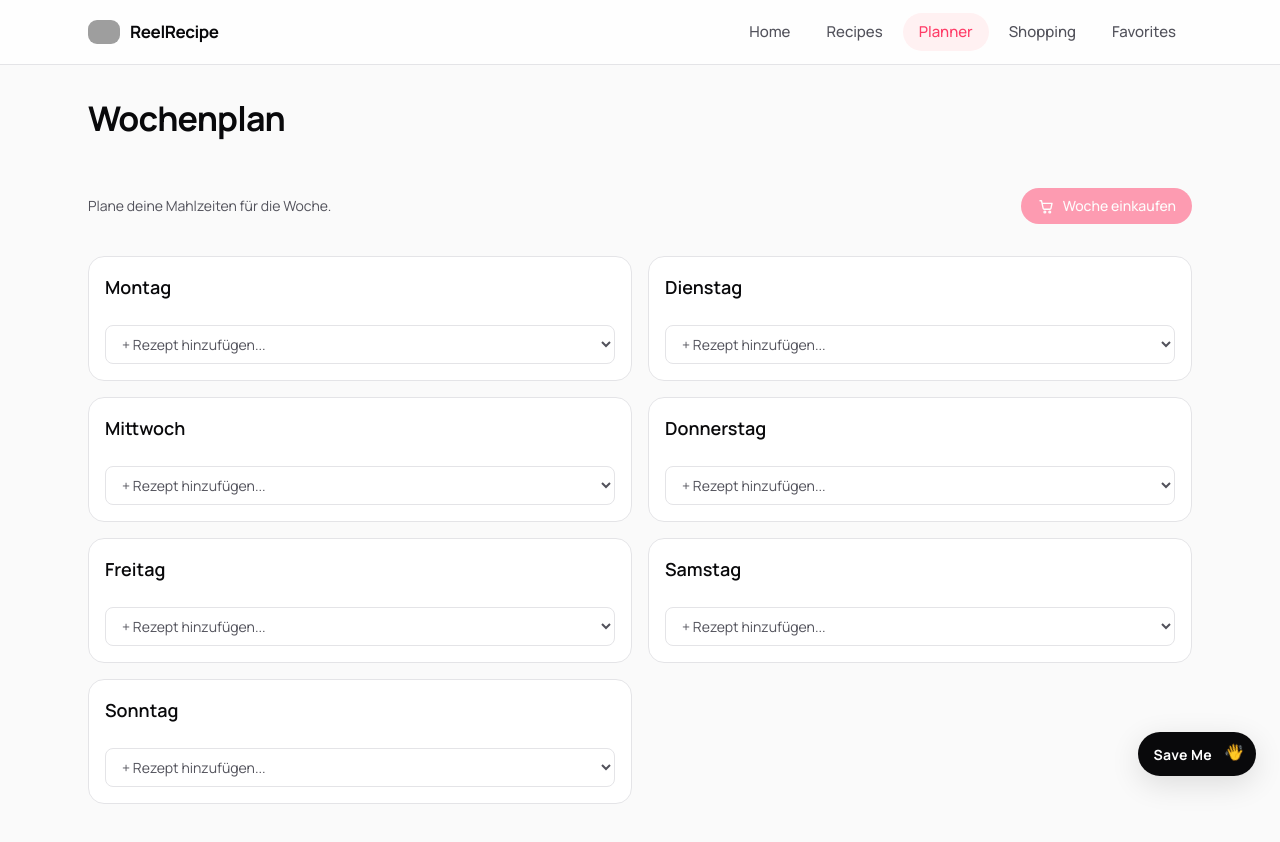
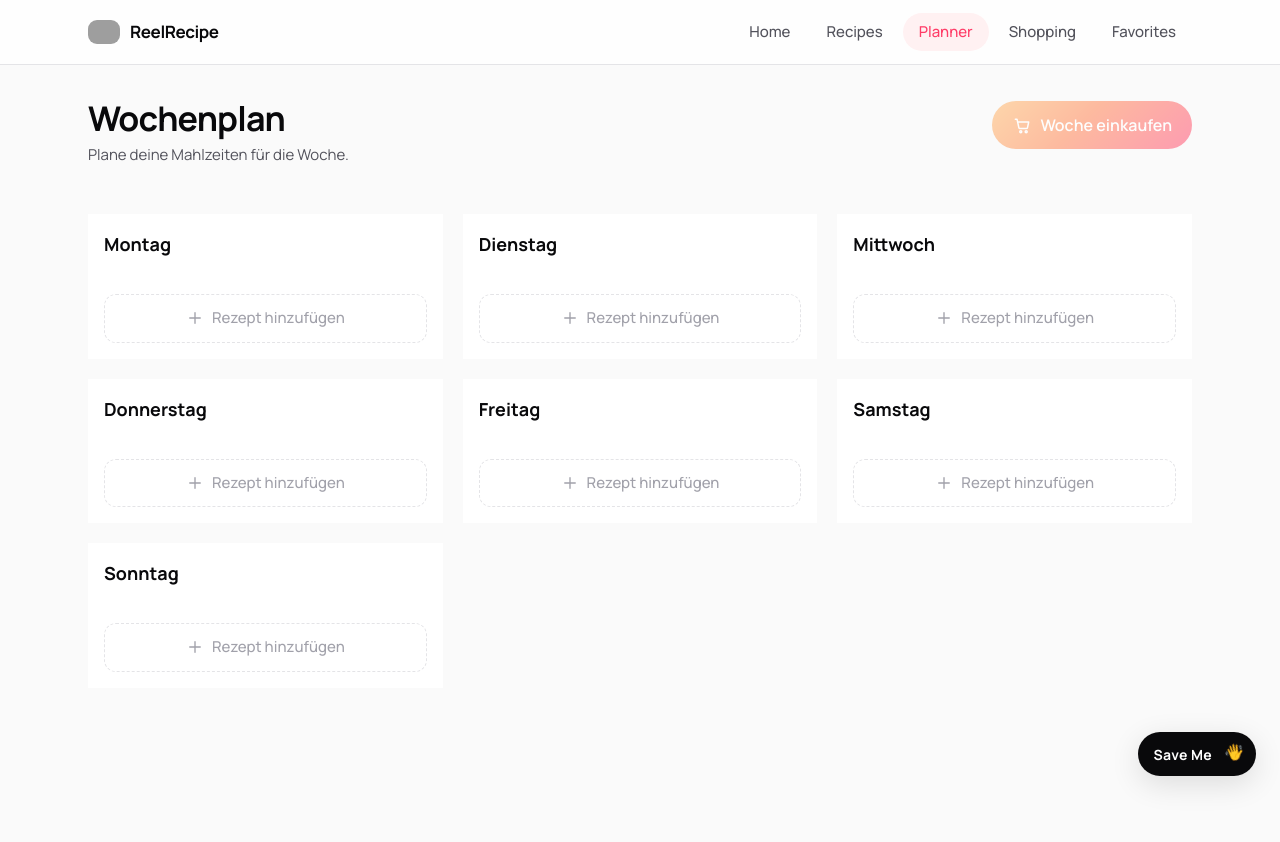
Before and after one commit to eAzTeA123/reelrecipe, a Next.js app: page /planner in a window 1280 px wide. Shown: the top 842 px of the page. After the commit the page ends 800 px from the top, so only its background shows below. Built offline with nearby package versions, Linux system fonts and the light colour scheme; grey boxes are pictures that could not be loaded.

Commit message:
feat: fix parser heuristics, update planner UI and add share target

```diff
--- a/src/app/import/page.tsx
+++ b/src/app/import/page.tsx
@@ -135,7 +135,7 @@ function ImportFlow() {
 
   // ?url= Parameter → direkt starten
   useEffect(() => {
-    const q = params.get("url");
+    const qUrl = params.get("url"); const qText = params.get("text"); const combined = [qUrl, qText].filter(Boolean).join(" "); const extracted = extractSocialUrlFromText(combined); const q = extracted ? extracted.normalized : (qUrl || qText);
     if (!q) return;
     const parsed = parseSocialUrl(q);
     // Defer to avoid synchronous setState during effect
--- a/src/app/manifest.ts
+++ b/src/app/manifest.ts
@@ -15,5 +15,15 @@ export default function manifest(): MetadataRoute.Manifest {
       { src: "/icon-512-maskable.png", sizes: "512x512", type: "image/png", purpose: "maskable" },
       { src: "/icon-1024.png", sizes: "1024x1024", type: "image/png" },
     ],
+    // Share Target API (funktioniert super auf Android / ChromeOS)
+    share_target: {
+      action: "/import",
+      method: "GET",
+      params: {
+        title: "title",
+        text: "text",
+        url: "url",
+      },
+    } as any,
   };
 }
--- a/src/app/planner/page.tsx
+++ b/src/app/planner/page.tsx
@@ -6,9 +6,10 @@ import { useMealPlan } from "@/hooks/useMealPlan";
 import { useRecipes } from "@/hooks/useRecipes";
 import { getMealPlanRepository, getShoppingListRepository, getRecipeRepository } from "@/data";
 import { PageHeader } from "@/components/PageHeader";
-import { IconTrash, IconCart } from "@/components/Icons";
+import { IconTrash, IconCart, IconPlus, IconMinus } from "@/components/Icons";
+import { RecipeImage } from "@/components/RecipeImage";
 import { scaleAmount } from "@/lib/scale";
-import type { DayOfWeek, MealPlanEntry, Recipe } from "@/domain/types";
+import type { DayOfWeek } from "@/domain/types";
 
 const DAYS: { key: DayOfWeek; label: string }[] = [
   { key: "mo", label: "Montag" },
@@ -46,10 +47,11 @@ export default function PlannerPage() {
     await repo.remove(id);
   };
 
-  const updateServings = async (id: string, servings: number) => {
-    if (servings < 1) return;
+  const updateServings = async (id: string, currentServings: number, delta: number) => {
+    const newServings = currentServings + delta;
+    if (newServings < 1) return;
     const repo = getMealPlanRepository();
-    await repo.update(id, { servings });
+    await repo.update(id, { servings: newServings });
   };
 
   const generateShoppingList = async () => {
@@ -79,70 +81,97 @@ export default function PlannerPage() {
   };
 
   return (
-    <div className="flex flex-col gap-6">
-      <PageHeader title="Wochenplan" />
-
-      <div className="flex justify-between items-center mb-2">
-        <p className="text-ink-2 text-sm">
-          Plane deine Mahlzeiten für die Woche.
-        </p>
+    <div className="flex flex-col gap-4">
+      {/* Mobile-friendly header with an inline button underneath on small screens, or in action slot on larger screens */}
+      <div className="flex flex-col md:flex-row md:items-start md:justify-between gap-4">
+        <PageHeader title="Wochenplan" subtitle="Plane deine Mahlzeiten für die Woche." />
         <button
           onClick={generateShoppingList}
           disabled={loading || entries.length === 0}
-          className="flex items-center gap-2 rounded-full bg-accent px-4 py-2 text-sm font-medium text-white pressable disabled:opacity-50"
+          className="flex items-center justify-center gap-2 rounded-full bg-brand-gradient px-5 py-3 font-semibold text-white shadow-card transition-transform hover:scale-[1.02] active:scale-[0.98] disabled:opacity-50 disabled:pointer-events-none md:mt-1 shrink-0"
         >
-          <IconCart size={18} />
+          <IconCart size={20} />
           Woche einkaufen
         </button>
       </div>
 
-      <div className="grid grid-cols-1 md:grid-cols-2 gap-4">
+      <div className="grid grid-cols-1 md:grid-cols-2 xl:grid-cols-3 gap-5 mt-2">
         {DAYS.map((day) => {
           const dayEntries = getEntriesForDay(day.key);
           return (
-            <div key={day.key} className="rounded-2xl border border-line bg-surface p-4">
-              <h3 className="mb-3 font-semibold text-lg">{day.label}</h3>
+            <section key={day.key} className="flex flex-col rounded-card bg-surface p-4 shadow-card">
+              <h3 className="mb-4 font-bold text-lg text-ink-1">{day.label}</h3>
 
-              <div className="flex flex-col gap-3 mb-3">
+              <div className="flex flex-col gap-3 flex-1">
                 {dayEntries.map((entry) => {
                   const recipe = recipes.find((r) => r.id === entry.recipeId);
+
                   return (
-                    <div key={entry.id} className="flex items-center justify-between gap-2 rounded-lg bg-white p-2 border border-line shadow-sm">
-                      <span className="flex-1 truncate text-sm font-medium">
+                    <div key={entry.id} className="group relative flex gap-3 rounded-2xl bg-white p-3 shadow-sm border border-line items-center">
+                      {recipe ? (
+                        <div className="h-14 w-14 shrink-0 overflow-hidden rounded-xl bg-surface">
+                          <RecipeImage imageRef={recipe.image} alt={recipe.title} className="h-full w-full object-cover" />
+                        </div>
+                      ) : (
+                        <div className="h-14 w-14 shrink-0 rounded-xl bg-surface flex items-center justify-center text-ink-3">
+                          ?
+                        </div>
+                      )}
+
+                      <div className="flex-1 min-w-0">
+                        <h4 className="truncate font-semibold text-ink-1 text-[15px]">
                           {recipe ? recipe.title : "Rezept gelöscht"}
-                      </span>
-
-                      <div className="flex items-center gap-2">
-                        <input
-                          type="number"
-                          min="1"
-                          value={entry.servings}
-                          onChange={(e) => updateServings(entry.id, parseInt(e.target.value) || 1)}
-                          className="w-16 rounded-md border border-line px-2 py-1 text-sm"
-                          aria-label="Portionen"
-                        />
+                        </h4>
+                        <div className="mt-1.5 flex items-center gap-1 text-ink-3">
+                          <div className="flex items-center gap-1 rounded-full bg-surface px-1.5 py-0.5 border border-line/50">
                             <button
-                          onClick={() => removeEntry(entry.id)}
-                          className="text-ink-3 hover:text-red-500 p-1"
-                          aria-label="Entfernen"
+                              onClick={() => updateServings(entry.id, entry.servings, -1)}
+                              className="p-1 hover:text-ink-1 transition-colors"
+                              aria-label="Portion reduzieren"
                             >
-                          <IconTrash size={18} />
+                              <IconMinus size={14} />
+                            </button>
+                            <span className="w-4 text-center text-sm font-semibold text-ink-1">{entry.servings}</span>
+                            <button
+                              onClick={() => updateServings(entry.id, entry.servings, 1)}
+                              className="p-1 hover:text-ink-1 transition-colors"
+                              aria-label="Portion erhöhen"
+                            >
+                              <IconPlus size={14} />
                             </button>
                           </div>
                         </div>
+                      </div>
+
+                      <button
+                        onClick={() => removeEntry(entry.id)}
+                        className="h-10 w-10 shrink-0 flex items-center justify-center rounded-full text-ink-3 hover:bg-red-50 hover:text-red-500 transition-colors"
+                        aria-label="Aus Plan entfernen"
+                      >
+                        <IconTrash size={20} />
+                      </button>
+                    </div>
                   );
                 })}
-              </div>
 
+                {/* Spacer to push the add button to the bottom if list is short */}
+                <div className="flex-1" />
+
+                {/* Add Button with Native Select Overlay */}
+                <div className="relative mt-2">
+                  <button className="flex w-full items-center justify-center gap-2 rounded-xl border border-dashed border-line py-3 text-[15px] font-medium text-ink-3 transition-colors hover:border-accent hover:bg-accent/5 hover:text-accent">
+                    <IconPlus size={18} />
+                    <span>Rezept hinzufügen</span>
+                  </button>
                   <select
-                className="w-full rounded-lg border border-line bg-white px-3 py-2 text-sm text-ink-2 outline-none focus:border-accent"
+                    className="absolute inset-0 h-full w-full opacity-0 cursor-pointer"
                     onChange={(e) => {
                       addRecipe(day.key, e.target.value);
                       e.target.value = "";
                     }}
-                defaultValue=""
+                    value=""
                   >
-                <option value="" disabled>+ Rezept hinzufügen...</option>
+                    <option value="" disabled>Rezept für {day.label} wählen...</option>
                     {recipes.map((r) => (
                       <option key={r.id} value={r.id}>
                         {r.title}
@@ -150,6 +179,8 @@ export default function PlannerPage() {
                     ))}
                   </select>
                 </div>
+              </div>
+            </section>
           );
         })}
       </div>
--- a/src/parser/normalize.ts
+++ b/src/parser/normalize.ts
@@ -40,5 +40,7 @@ export function cleanLine(line: string): string {
   l = l.replace(/(\s[#@]\S+)+\s*$/, "");
   l = l.replace(/\s+/g, " ").trim();
   if (HASHTAG_LINE_RE.test(l) || MENTION_LINE_RE.test(l)) return "";
+  // Ignore lines with no letters or numbers
+  if (!/[\p{L}\d]/u.test(l)) return "";
   return l;
 }
--- a/src/parser/strategies/lineStateMachine.ts
+++ b/src/parser/strategies/lineStateMachine.ts
@@ -78,8 +78,8 @@ export const lineStateMachineStrategy: ParserStrategy = {
       const line = lines[i].trim();
       if (!line) continue;
 
-      // 1. Outro Check (kann immer nach SONSTIGES wechseln)
-      if (isOutroLine(line)) {
+      // 1. Outro Check (nur wenn wir schon tief im Rezept sind)
+      if (isOutroLine(line) && (state === "ZUBEREITUNG" || state === "ZUTATEN" || state === "SONSTIGES")) {
         state = "SONSTIGES";
         result.other.push(line);
         continue;
--- a/src/parser/vocabulary.ts
+++ b/src/parser/vocabulary.ts
@@ -172,6 +172,9 @@ export const VOCABULARY: Record<"de" | "en", LanguageVocab> = {
       "folge mir",
       "folgt mir",
       "abonnieren",
+      "speichern",
+      "nachbacken",
+      "nachbackst",
       "speichere das rezept",
       "rezept speichern",
       "speichern nicht vergessen",
```
Also changed, not shown: src/parser/ingredient.ts (+9 -2 lines). Lines whose indentation alone changed are shown as unchanged.
